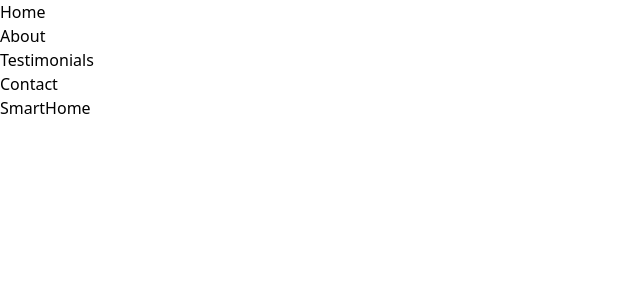
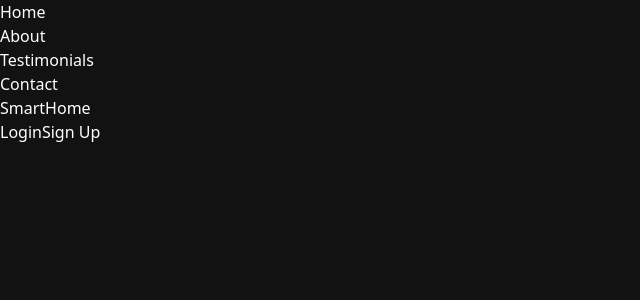
Before and after one commit to DeanG1/smart-home-landing-page, a React (Vite) app in the folder phoneWebsite/: page / in a window 1280 px wide. Shown: the top 300 px of the page, without its empty margins (0-640 px from the left). Built offline with nearby package versions, Linux system fonts and the light colour scheme.

Commit message:
TinyChanges

```diff
--- a/phoneWebsite/src/App.jsx
+++ b/phoneWebsite/src/App.jsx
@@ -1,6 +1,8 @@
 import Navbar from "./Components/Navbar"
 export default function App() {
   return (
-    <Navbar/>
+    <div className="overflow-hidden">
+      <Navbar/>
+    </div>
   )
 }
--- a/phoneWebsite/src/Components/Button.jsx
+++ b/phoneWebsite/src/Components/Button.jsx
@@ -1,19 +1,18 @@
 import React from 'react'
 
-const Button = ({className, href, onClick, children, px}) => {
+const Button = ({className, href, onClick, children,}) => {
 
-    const classes = `button relative inline-flex items-center justify-center h-11 transition-color hover:text-color-1 ${
-        px || "px-7"
-      }`;
-
+    const classesButton = "button px-9 font-semibold rounded-lg py-3 relative inline-flex items-center justify-center";
+    const classesHref = "button bg-indigo-500 text-white px-4 py-2 relative inline-flex items-center justify-center";
     const spanClasses = 'relative z-10'
     const renderButton = () => (
-        <button onClick={onClick} className={classes}>
+        <button onClick={onClick} className={classesButton}>
             <span className={spanClasses}>{children}</span>
         </button>
     );
+
     const renderLink = () => (
-        <a href={href} className={classes}>
+        <a href={href} className={classesHref}>
             <span className={spanClasses}>{children}</span>
         </a>
     );
--- a/phoneWebsite/src/Components/Navbar.jsx
+++ b/phoneWebsite/src/Components/Navbar.jsx
@@ -1,8 +1,9 @@
 import React from 'react'
 import { Navigation } from "../Constants/Navigation"
+import Button from './Button'
 const Navbar = () => {
   return (
-    <div className='h-[5rem] flex justify-between px-[7rem] items-center border'>
+    <div className='w-full h-[5rem] flex justify-between px-[7rem] bg-none items-center border fixed z-2'>
         <div className='nav-links'>
             <ul className='flex justify-center items-center'>
                 {Navigation.map((item) =>(
@@ -17,8 +18,13 @@
         <div className='logo'>
             <h2>SmartHome</h2>
         </div>
-        <div>
-
+        <div className='flex w-[15rem] justify-evenly items-center'>
+            <button className="bg-none">
+                Login
+            </button>
+            <Button className="bg-white">
+                Sign Up
+            </Button>
         </div>
     </div>
   )
--- a/phoneWebsite/src/index.css
+++ b/phoneWebsite/src/index.css
@@ -1,3 +1,18 @@
 @tailwind base;
 @tailwind components;
 @tailwind utilities;
+@import url("https://fonts.googleapis.com/css2?family=Sora:wght@300;400;600&display=swap");
+@import url("https://fonts.googleapis.com/css2?family=Source+Code+Pro:wght@400;600;700&display=swap");
+@import url("https://fonts.googleapis.com/css2?family=Space+Grotesk:wght@300&display=swap");
+
+
+:root {
+  --font-sora: "Sora", sans-serif;
+  --font-code: "Source Code Pro", monospace;
+  --font-grotesk: "Space Grotesk", sans-serif;
+  color-scheme: dark;
+}
+
+* {
+  scroll-behavior: smooth;
+}
```
Also changed, not shown: phoneWebsite/src/Components/Header.jsx (added, +9 -0 lines).
